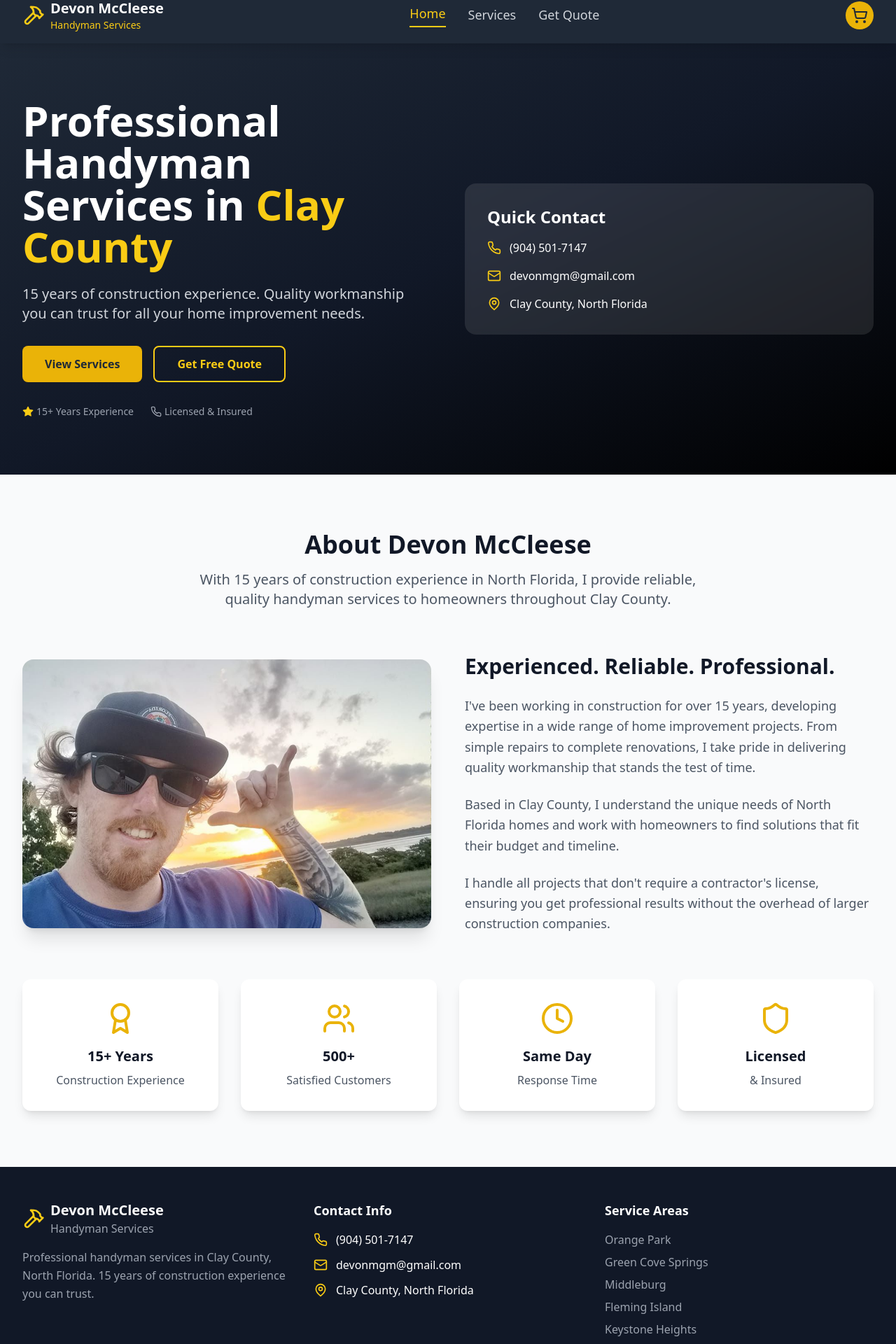
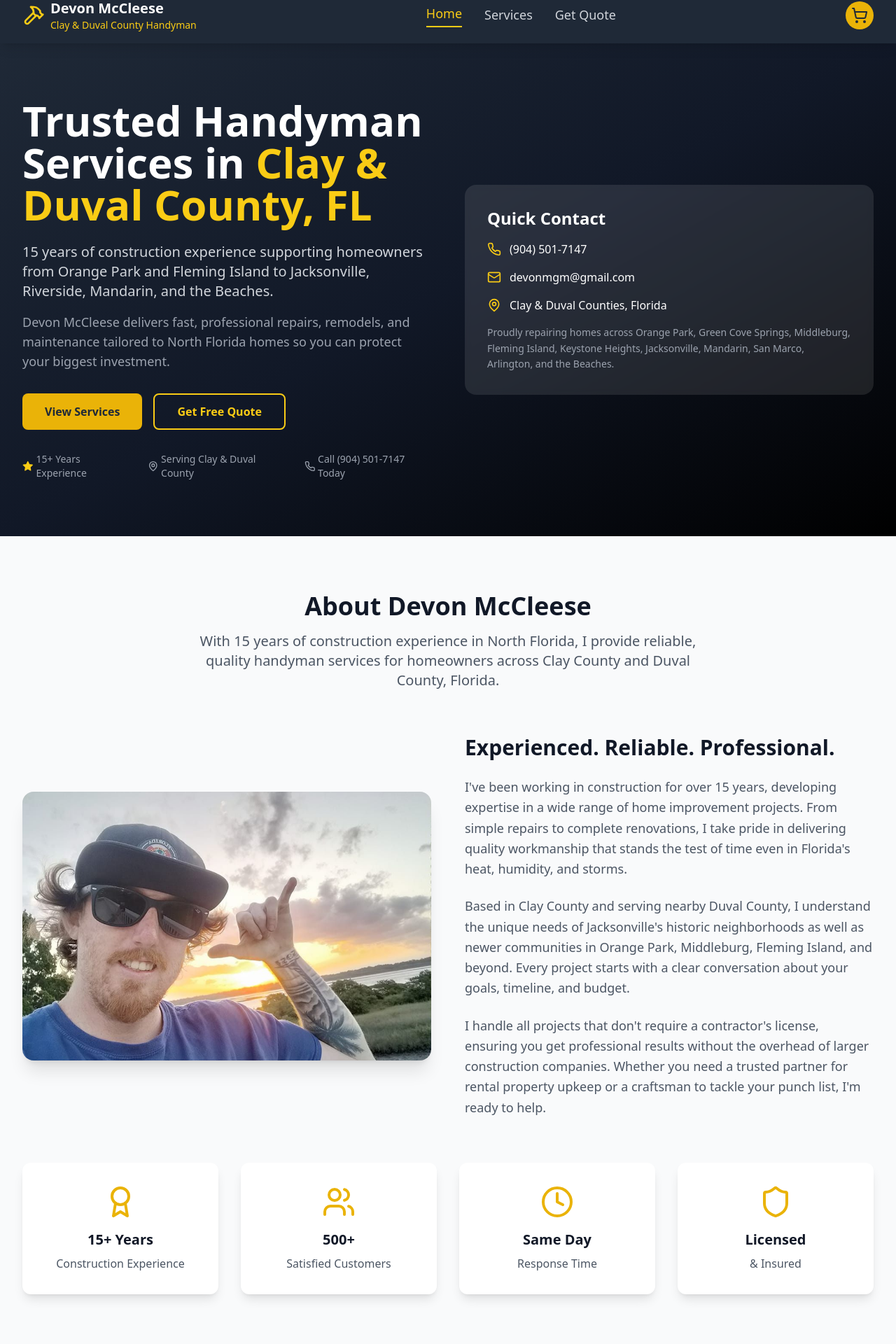
Before and after one commit to tylerdean1/Devons_Website, a React (Vite) app: page / in a window 1280 px wide. Shown: the part 18-1938 px from the top of the page at 70% size. Built offline with nearby package versions, Linux system fonts and the light colour scheme.

Commit message:
Enhance Clay and Duval County SEO copy

```diff
--- a/index.html
+++ b/index.html
@@ -4,8 +4,18 @@
     <meta charset="UTF-8" />
     <meta name="viewport" content="width=device-width, initial-scale=1" />
 
-    <title>Devon McCleese Handyman Services</title>
-    <meta name="description" content="Reliable handyman services by Devon McCleese. Get a fast quote for repairs, installations, painting, and more." />
+    <title>Clay &amp; Duval County FL Handyman | Devon McCleese Home Repair</title>
+    <meta
+      name="description"
+      content="Local handyman serving Clay County and Duval County, FL. Call Devon McCleese for reliable home repairs, installations, painting, and remodeling across Jacksonville, Orange Park, Fleming Island, and nearby communities."
+    />
+    <meta
+      name="keywords"
+      content="Clay County handyman, Duval County handyman, Jacksonville FL home repair, Orange Park handyman, Fleming Island handyman, Jacksonville home improvement"
+    />
+    <meta name="author" content="Devon McCleese" />
+    <meta name="geo.region" content="US-FL" />
+    <meta name="geo.placename" content="Clay County and Duval County" />
     <meta name="theme-color" content="#111827" />
 
     <!-- Favicons (served from /public) -->
@@ -17,10 +27,54 @@
     <link rel="icon" sizes="512x512" href="/android-chrome-512x512.png" />
 
     <!-- Optional social preview -->
-    <meta property="og:title" content="Devon McCleese Handyman Services" />
-    <meta property="og:description" content="Fast, friendly, and professional handyman help." />
+    <meta property="og:title" content="Clay &amp; Duval County Handyman Services | Devon McCleese" />
+    <meta
+      property="og:description"
+      content="Trusted handyman for Clay County and Duval County, Florida. Devon McCleese provides expert repairs, remodels, and maintenance for homes across the Jacksonville metro area."
+    />
+    <meta property="og:type" content="website" />
+    <meta property="og:locale" content="en_US" />
+    <meta name="twitter:card" content="summary" />
+    <meta name="twitter:title" content="Clay &amp; Duval County Handyman Services | Devon McCleese" />
+    <meta
+      name="twitter:description"
+      content="Hire a licensed and insured handyman for Clay County and Duval County, FL. Request fast quotes for drywall, painting, flooring, and more."
+    />
     <!-- If you have a hero image in /public, set it here -->
     <!-- <meta property="og:image" content="/image.png" /> -->
+    <script type="application/ld+json">
+      {
+        "@context": "https://schema.org",
+        "@type": "HomeAndConstructionBusiness",
+        "name": "Devon McCleese Handyman Services",
+        "description": "Local handyman for Clay County and Duval County, Florida homes, offering drywall, painting, remodeling, and maintenance.",
+        "telephone": "+1-904-501-7147",
+        "email": "devonmgm@gmail.com",
+        "areaServed": [
+          {
+            "@type": "AdministrativeArea",
+            "name": "Clay County, Florida"
+          },
+          {
+            "@type": "AdministrativeArea",
+            "name": "Duval County, Florida"
+          }
+        ],
+        "address": {
+          "@type": "PostalAddress",
+          "addressRegion": "FL",
+          "addressCountry": "US"
+        },
+        "serviceType": [
+          "Handyman services",
+          "Home repair",
+          "Home improvement",
+          "Remodeling"
+        ],
+        "openingHours": "Mo-Sa 08:00-18:00",
+        "priceRange": "$$"
+      }
+    </script>
   </head>
   <body>
     <div id="root"></div>
--- a/src/components/About.tsx
+++ b/src/components/About.tsx
@@ -7,8 +7,8 @@ export default function About() {
         <div className="text-center mb-16">
           <h2 className="text-4xl font-bold text-gray-900 mb-4">About Devon McCleese</h2>
           <p className="text-xl text-gray-600 max-w-3xl mx-auto">
-            With 15 years of construction experience in North Florida, I provide reliable,
-            quality handyman services to homeowners throughout Clay County.
+            With 15 years of construction experience in North Florida, I provide reliable, quality handyman services for
+            homeowners across Clay County and Duval County, Florida.
           </p>
         </div>
 
@@ -16,7 +16,7 @@ export default function About() {
           <div>
             <img
               src="/image.png"
-              alt="Devon McCleese"
+              alt="Devon McCleese providing handyman services in Clay and Duval County Florida"
               className="rounded-2xl shadow-xl w-full h-96 object-cover"
             />
           </div>
@@ -25,17 +25,19 @@ export default function About() {
               Experienced. Reliable. Professional.
             </h3>
             <p className="text-gray-600 mb-6 text-lg leading-relaxed">
-              I've been working in construction for over 15 years, developing expertise in a wide
-              range of home improvement projects. From simple repairs to complete renovations,
-              I take pride in delivering quality workmanship that stands the test of time.
+              I've been working in construction for over 15 years, developing expertise in a wide range of home improvement
+              projects. From simple repairs to complete renovations, I take pride in delivering quality workmanship that
+              stands the test of time even in Florida's heat, humidity, and storms.
             </p>
             <p className="text-gray-600 mb-6 text-lg leading-relaxed">
-              Based in Clay County, I understand the unique needs of North Florida homes and
-              work with homeowners to find solutions that fit their budget and timeline.
+              Based in Clay County and serving nearby Duval County, I understand the unique needs of Jacksonville's historic
+              neighborhoods as well as newer communities in Orange Park, Middleburg, Fleming Island, and beyond. Every project
+              starts with a clear conversation about your goals, timeline, and budget.
             </p>
             <p className="text-gray-600 text-lg leading-relaxed">
-              I handle all projects that don't require a contractor's license, ensuring you
-              get professional results without the overhead of larger construction companies.
+              I handle all projects that don't require a contractor's license, ensuring you get professional results without
+              the overhead of larger construction companies. Whether you need a trusted partner for rental property upkeep or
+              a craftsman to tackle your punch list, I'm ready to help.
             </p>
           </div>
         </div>
--- a/src/components/Footer.tsx
+++ b/src/components/Footer.tsx
@@ -12,12 +12,12 @@ export default function Footer() {
               <Hammer className="h-8 w-8 text-yellow-400" />
               <div>
                 <h3 className="text-xl font-bold">Devon McCleese</h3>
-                <p className="text-gray-400">Handyman Services</p>
+                <p className="text-gray-400">Clay &amp; Duval County Handyman</p>
               </div>
             </div>
             <p className="text-gray-400 leading-relaxed">
-              Professional handyman services in Clay County, North Florida.
-              15 years of construction experience you can trust.
+              Professional handyman services for Clay County and Duval County in Northeast Florida.
+              15 years of construction experience you can trust for homes throughout the Jacksonville metro area.
             </p>
           </div>
 
@@ -34,7 +34,7 @@ export default function Footer() {
               </div>
               <div className="flex items-center gap-3">
                 <MapPin className="h-5 w-5 text-yellow-400" />
-                <span>Clay County, North Florida</span>
+                <span>Clay &amp; Duval Counties, Florida</span>
               </div>
             </div>
           </div>
@@ -42,12 +42,9 @@ export default function Footer() {
           <div>
             <h4 className="text-lg font-semibold mb-4">Service Areas</h4>
             <ul className="space-y-2 text-gray-400">
-              <li>Orange Park</li>
-              <li>Green Cove Springs</li>
-              <li>Middleburg</li>
-              <li>Fleming Island</li>
-              <li>Keystone Heights</li>
-              <li>All of Clay County</li>
+              <li>Clay County: Orange Park, Green Cove Springs, Middleburg, Fleming Island, Keystone Heights</li>
+              <li>Duval County: Jacksonville, Mandarin, Riverside, San Marco, Arlington, Jacksonville Beach</li>
+              <li>Additional First Coast communities upon request</li>
             </ul>
           </div>
         </div>
--- a/src/components/Header.tsx
+++ b/src/components/Header.tsx
@@ -21,7 +21,7 @@ export default function Header({ currentView, setCurrentView }: HeaderProps) {
             <Hammer className="h-8 w-8 text-yellow-400" />
             <div>
               <h1 className="text-xl font-bold text-white">Devon McCleese</h1>
-              <p className="text-sm text-yellow-400">Handyman Services</p>
+              <p className="text-sm text-yellow-400">Clay &amp; Duval County Handyman</p>
             </div>
           </div>
 
--- a/src/components/Hero.tsx
+++ b/src/components/Hero.tsx
@@ -11,11 +11,16 @@ export default function Hero({ setCurrentView }: HeroProps) {
         <div className="grid lg:grid-cols-2 gap-12 items-center">
           <div>
             <h1 className="text-4xl lg:text-6xl font-bold mb-6">
-              Professional Handyman Services in
-              <span className="text-yellow-400"> Clay County</span>
+              Trusted Handyman Services in
+              <span className="text-yellow-400"> Clay &amp; Duval County, FL</span>
             </h1>
-            <p className="text-xl mb-8 text-gray-300">
-              15 years of construction experience. Quality workmanship you can trust for all your home improvement needs.
+            <p className="text-xl mb-4 text-gray-300">
+              15 years of construction experience supporting homeowners from Orange Park and Fleming Island to Jacksonville,
+              Riverside, Mandarin, and the Beaches.
+            </p>
+            <p className="text-lg mb-8 text-gray-400">
+              Devon McCleese delivers fast, professional repairs, remodels, and maintenance tailored to North Florida homes so
+              you can protect your biggest investment.
             </p>
 
             <div className="flex flex-col sm:flex-row gap-4 mb-8">
@@ -39,8 +44,12 @@ export default function Hero({ setCurrentView }: HeroProps) {
                 <span>15+ Years Experience</span>
               </div>
               <div className="flex items-center gap-1">
+                <MapPin className="h-4 w-4" />
+                <span>Serving Clay &amp; Duval County</span>
+              </div>
+              <div className="flex items-center gap-1">
                 <Phone className="h-4 w-4" />
-                <span>Licensed & Insured</span>
+                <span>Call (904) 501-7147 Today</span>
               </div>
             </div>
           </div>
@@ -59,8 +68,12 @@ export default function Hero({ setCurrentView }: HeroProps) {
                 </div>
                 <div className="flex items-center gap-3">
                   <MapPin className="h-5 w-5 text-yellow-400" />
-                  <span>Clay County, North Florida</span>
+                  <span>Clay &amp; Duval Counties, Florida</span>
                 </div>
+                <p className="text-sm text-gray-400 leading-relaxed">
+                  Proudly repairing homes across Orange Park, Green Cove Springs, Middleburg, Fleming Island, Keystone Heights,
+                  Jacksonville, Mandarin, San Marco, Arlington, and the Beaches.
+                </p>
               </div>
             </div>
           </div>
--- a/src/components/ServicesPage.tsx
+++ b/src/components/ServicesPage.tsx
@@ -17,7 +17,7 @@ export default function ServicesPage() {
         <div className="text-center mb-12">
           <h1 className="text-4xl font-bold text-gray-900 mb-4">Our Services</h1>
           <p className="text-xl text-gray-600 max-w-3xl mx-auto">
-            Professional handyman services for all your home improvement needs.
+            Professional handyman services for all your home improvement needs across Clay County and Duval County, Florida.
             Hover over each service to see details and add to your quote.
           </p>
         </div>
@@ -42,6 +42,10 @@ export default function ServicesPage() {
         </div>
 
         {/* Services Grid */}
+        <p className="text-sm text-gray-500 text-center mb-6">
+          Available throughout Jacksonville, Jacksonville Beach, Mandarin, Riverside, Orange Park, Fleming Island, Middleburg,
+          Green Cove Springs, and surrounding First Coast communities.
+        </p>
         <div className="grid md:grid-cols-2 lg:grid-cols-3 xl:grid-cols-4 gap-6">
           {filteredServices.map((service) => (
             <ServiceCard key={service.id} service={service} />
```
Also changed, not shown: src/components/QuoteForm.tsx (+6 -2 lines), src/data/services.ts (+16 -16 lines).
